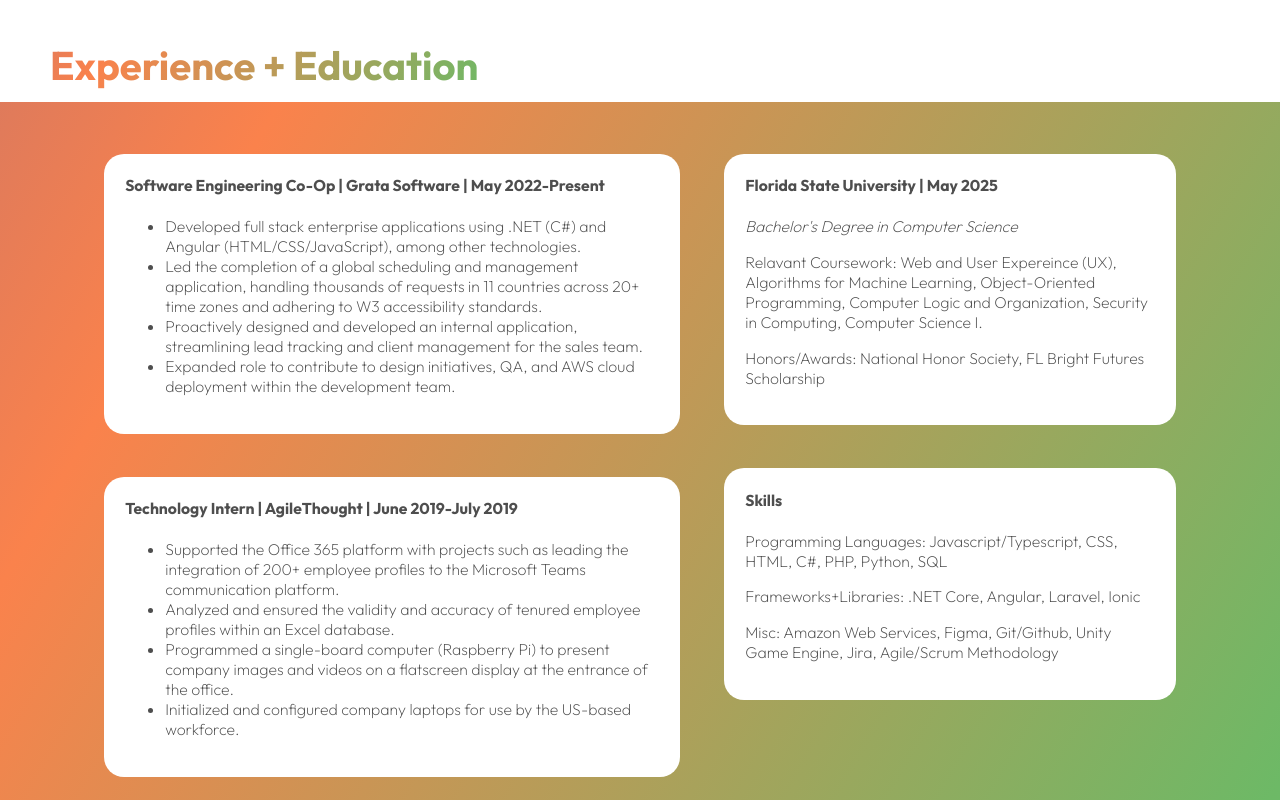
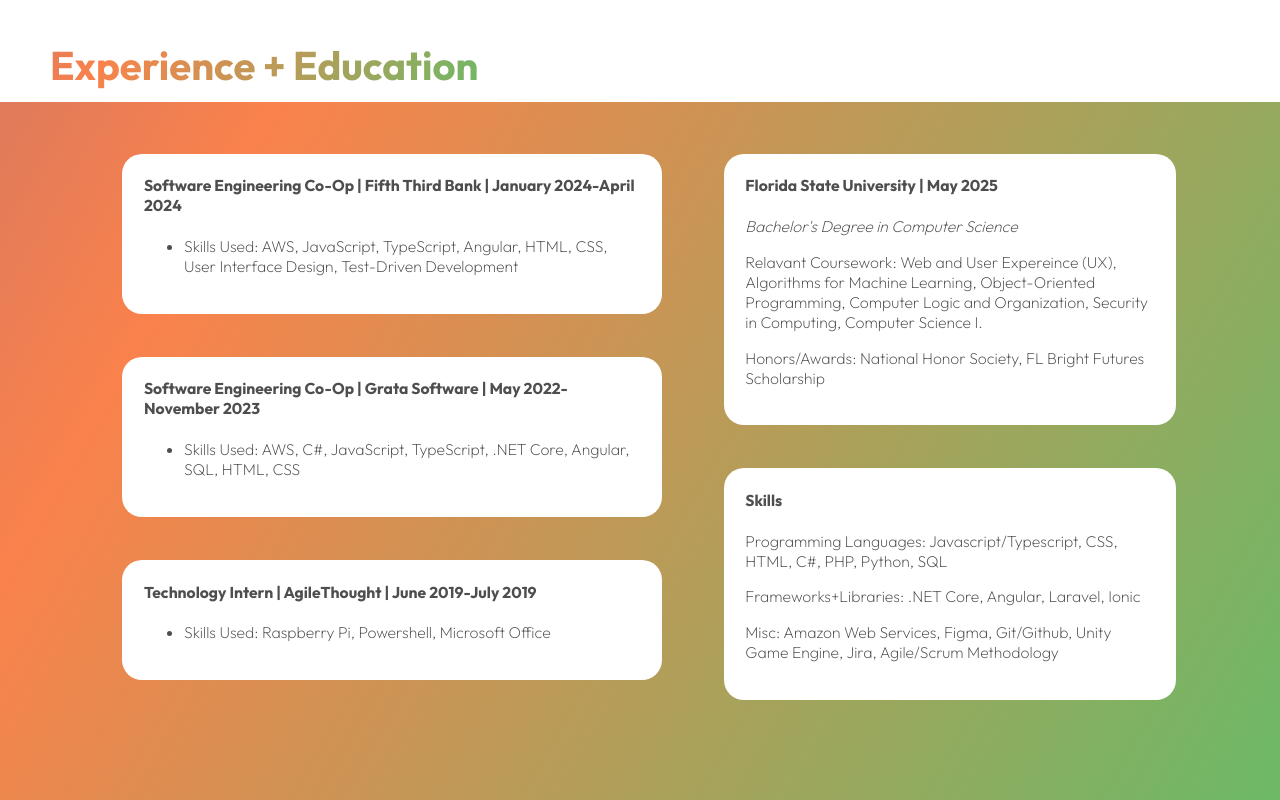
Before and after one commit to asch89/Personal-Website, an Angular app: page / in a window 1280 px wide. Shown: the part 2400-3200 px from the top of the page. Built offline with nearby package versions, Linux system fonts and the light colour scheme.

Commit message:
removed resume details

```diff
--- a/src/app/app.component.html
+++ b/src/app/app.component.html
@@ -25,13 +25,12 @@
         <div class="focus">
           <div class="blurb">
             <p>
-              Hi, I'm Joey. I'm a software engineer and a student of computer science. I am experienced in frontend and backend web development. I am interested in developing my skills in the intersection of software engineering and user interface design. I love cooking, retro video games, and lo-fi music.
+              Hi, I'm Joey. I'm a software engineer and a student of computer science. I have 1.5 years of internship/co-op experience building full-stack web applications within a variety of front-end and backend frameworks. I am interested in developing my skills in the fields of software engineering, cloud computing, and user interface design. I love thrifting, retro video games, and indie music.
             </p>
           </div>
           <div class="contact">
             <p>joeymasche@gmail.com</p>
             <p>(813) 734-2414</p>
-            <p class="resume"><a href="../assets/AschenbrennerJosephResume102.pdf" target="_blank">My Resume</a></p>
             <div class="socials">
               <a href="https://www.linkedin.com/in/joey-aschenbrenner/" target="_blank">
                 <div>
@@ -85,27 +84,21 @@
         <div class="experience-container">
           <div class="job-container">
             <div class="job">
-              <h4>Software Engineering Co-Op | Grata Software | May 2022-Present</h4>
+              <h4>Software Engineering Co-Op | Fifth Third Bank | January 2024-April 2024</h4>
               <ul>
-                <li>Developed full stack enterprise applications using .NET (C#) and Angular (HTML/CSS/JavaScript), among
-                  other technologies.</li>
-                <li>Led the completion of a global scheduling and management application, handling thousands of requests in 11
-                  countries across 20+ time zones and adhering to W3 accessibility standards.</li>
-                <li>Proactively designed and developed an internal application, streamlining lead tracking and client management
-                  for the sales team.</li>
-                <li>Expanded role to contribute to design initiatives, QA, and AWS cloud deployment within the development
-                  team.</li>
+                <li>Skills Used: AWS, JavaScript, TypeScript, Angular, HTML, CSS, User Interface Design, Test-Driven Development</li>
+              </ul>
+            </div>
+            <div class="job">
+              <h4>Software Engineering Co-Op | Grata Software | May 2022-November 2023</h4>
+              <ul>
+                <li>Skills Used: AWS, C#, JavaScript, TypeScript, .NET Core, Angular, SQL, HTML, CSS</li>
               </ul>
             </div>
             <div class="job">
               <h4>Technology Intern | AgileThought | June 2019-July 2019</h4>
               <ul>
-                <li>Supported the Office 365 platform with projects such as leading the integration of 200+ employee profiles to
-                  the Microsoft Teams communication platform.</li>
-                <li>Analyzed and ensured the validity and accuracy of tenured employee profiles within an Excel database.</li>
-                <li>Programmed a single-board computer (Raspberry Pi) to present company images and videos on a flatscreen
-                  display at the entrance of the office.</li>
-                <li>Initialized and configured company laptops for use by the US-based workforce.</li>
+                <li>Skills Used: Raspberry Pi, Powershell, Microsoft Office</li>
               </ul>
             </div>
           </div>
--- a/src/app/app.component.scss
+++ b/src/app/app.component.scss
@@ -234,6 +234,7 @@
             text-align: left;
             height: fit-content;
             background-color: #FFF;
+            width: 80%;
 
             h4 {
                 margin-block-start: 0;
```
